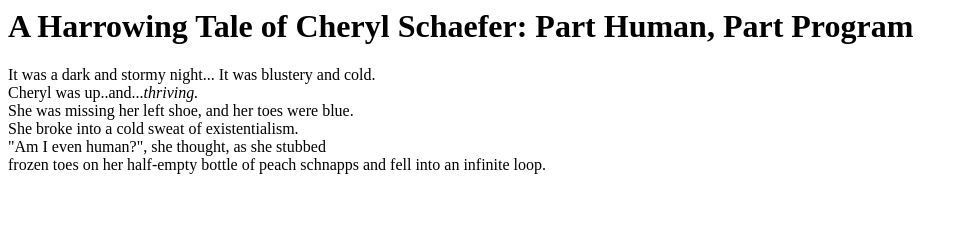
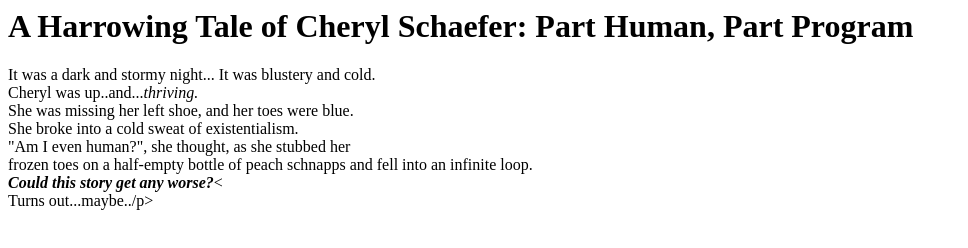
Before and after one commit to ShymPossible/fireside-story, a plain HTML site: page index.html in a window 1280 px wide. Shown: the whole page, without its empty margins (0-968 px from the left). Drawn offline with Linux system fonts and the light colour scheme.

Commit message:
Part 5 Cheryl Dies

```diff
--- a/index.html
+++ b/index.html
@@ -4,7 +4,8 @@
         <p>It was a dark and stormy night...
 	It was blustery and cold.<br> Cheryl was up..and...<em>thriving.</em><br>
 	She was missing her left shoe, and her toes were blue.<br> She broke into
-	 a cold sweat of existentialism.<br> "Am I even human?", she thought, as she stubbed <br>
-	frozen toes on her half-empty bottle of peach schnapps and fell into an infinite loop.</p>
+	 a cold sweat of existentialism.<br> "Am I even human?", she thought, as she stubbed her<br>
+	frozen toes on a half-empty bottle of peach schnapps and fell into an infinite loop.<br><em><strong>Could this story get any worse?</strong></em><
+        <br> Turns out...maybe../p>
     </body>
 </html>
```
